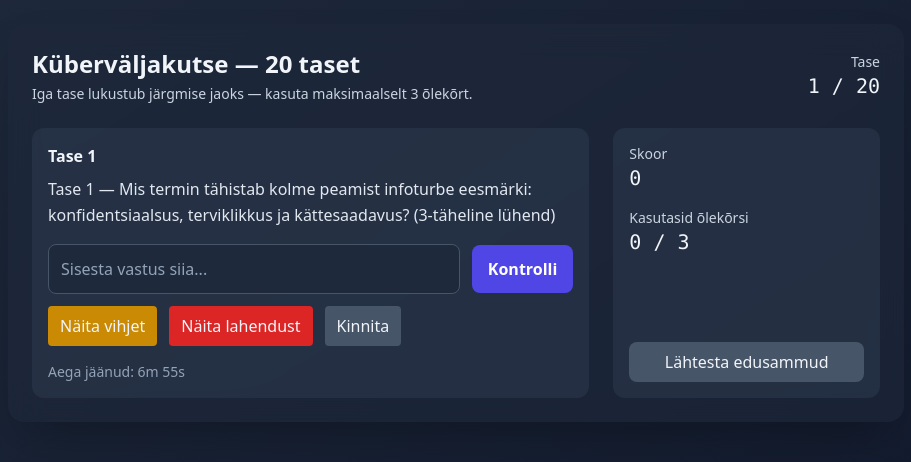
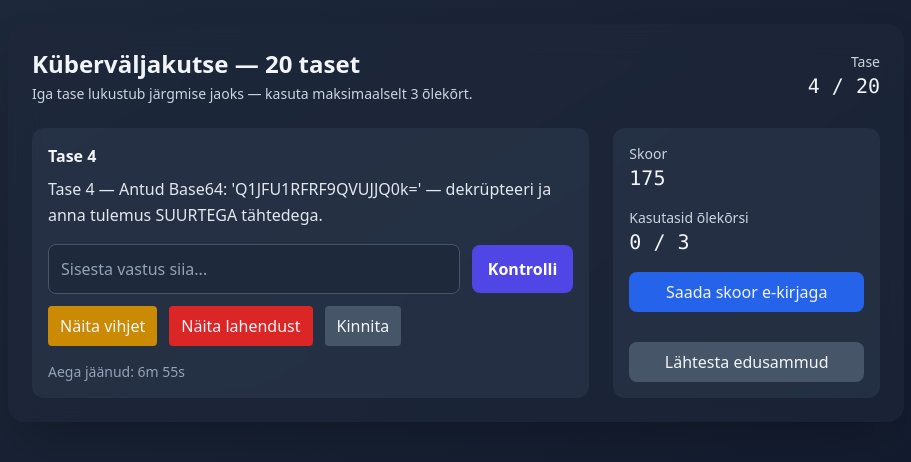
Before and after one commit to valdonolvak/cyber-challenge, a React (Vite) app: page / in a window 1280 px wide. Shown: the top 462 px of the page, without its empty margins (184-1095 px from the left). Built offline with nearby package versions, Linux system fonts and the light colour scheme.

Commit message:
Update App.jsx

```diff
--- a/src/App.jsx
+++ b/src/App.jsx
@@ -1,10 +1,6 @@
 import React, { useEffect, useState, useRef } from "react";
 
-// Cyber Challenge React component
-// Tailwind-based single-file app. Default export a React component.
-
 export default function App() {
-  // 20 keerulisemat küsimust (eesti keeles). Iga küsimuse juures: prompt, answer (lowercase, trimmed), hint, solution, timeLimitSeconds, basePoints
   const QUESTIONS = [
     {
       id: 1,
@@ -212,16 +208,18 @@ export default function App() {
       timeLimitSeconds: 420,
       basePoints: 200,
     },
+    // Lisa teised küsimused siia vajadusel
   ];
 
-  // State
+  const maxHints = 3;
+
   const [level, setLevel] = useState(() => {
     const saved = localStorage.getItem("cyber_level");
-    return saved ? Number(saved) : 1;
+    return saved ? Number(saved) : 4;
   });
   const [score, setScore] = useState(() => {
     const s = localStorage.getItem("cyber_score");
-    return s ? Number(s) : 0;
+    return s ? Number(s) : 175;
   });
   const [usedHints, setUsedHints] = useState(() => {
     const h = localStorage.getItem("cyber_hints");
@@ -230,15 +228,12 @@ export default function App() {
 
   const [input, setInput] = useState("");
   const [message, setMessage] = useState(null);
-  const [stage, setStage] = useState(1); // 1 = vastus, 2 = kinnita (kaheastmeline)
+  const [stage, setStage] = useState(1);
   const [timeLeft, setTimeLeft] = useState(() => QUESTIONS[0].timeLimitSeconds);
   const timerRef = useRef(null);
   const [showHintText, setShowHintText] = useState(false);
   const [showSolutionText, setShowSolutionText] = useState(false);
 
-  const maxHints = 3;
-
-  // Update timeLeft when level changes
   useEffect(() => {
     const q = QUESTIONS.find((q) => q.id === level) || QUESTIONS[0];
     setTimeLeft(q.timeLimitSeconds);
@@ -247,7 +242,6 @@ export default function App() {
     setStage(1);
     setShowHintText(false);
     setShowSolutionText(false);
-    // save
     localStorage.setItem("cyber_level", level);
   }, [level]);
 
@@ -260,7 +254,6 @@ export default function App() {
   }, [usedHints]);
 
   useEffect(() => {
-    // start timer
     if (timerRef.current) clearInterval(timerRef.current);
     timerRef.current = setInterval(() => {
       setTimeLeft((t) => {
@@ -286,10 +279,8 @@ export default function App() {
       return;
     }
     if (normalize(input) === normalize(q.answer)) {
-      // Correct -> move to stage 2 (kinnitamine)
       setMessage("Vastus õige! Liigume kinnituse etappi — vajuta 'Kinnita' 15 sekundi jooksul.");
       setStage(2);
-      // start 15s confirmation timer
       let confirmT = 15;
       const confirmId = setInterval(() => {
         confirmT -= 1;
@@ -343,6 +334,12 @@ export default function App() {
     setUsedHints(0);
     setInput("");
     setMessage("Edusammud lähtestatud.");
+  }
+
+  function handleSendScore() {
+    const subject = encodeURIComponent("Küberväljakutse testi skoor");
+    const body = encodeURIComponent(`Tere!\n\nMinu praegune skoor on: ${score}\nTase: ${level}/20\nKasutasin õlekõrsi: ${usedHints}/${maxHints}\n\nParimate soovidega.`);
+    window.location.href = `mailto:valdo.nolvak@gmail.com?subject=${subject}&body=${body}`;
   }
 
   const q = QUESTIONS.find((q) => q.id === level) || QUESTIONS[0];
@@ -403,9 +400,7 @@ export default function App() {
               <button
                 onClick={handleConfirmClaim}
                 disabled={stage !== 2}
-                className={`px-3 py-2 rounded ${
-                  stage === 2 ? "bg-green-600 hover:bg-green-700" : "bg-slate-600 cursor-not-allowed"
-                }`}
+                className={`px-3 py-2 rounded ${stage === 2 ? "bg-green-600 hover:bg-green-700" : "bg-slate-600 cursor-not-allowed"}`}
               >
                 Kinnita
               </button>
@@ -436,6 +431,13 @@ export default function App() {
             </div>
 
             <button
+              onClick={handleSendScore}
+              className="px-4 py-2 rounded-lg bg-blue-600 hover:bg-blue-700"
+            >
+              Saada skoor e-kirjaga
+            </button>
+
+            <button
               onClick={resetProgress}
               className="mt-auto px-4 py-2 rounded-lg bg-slate-600 hover:bg-slate-500"
             >
```
